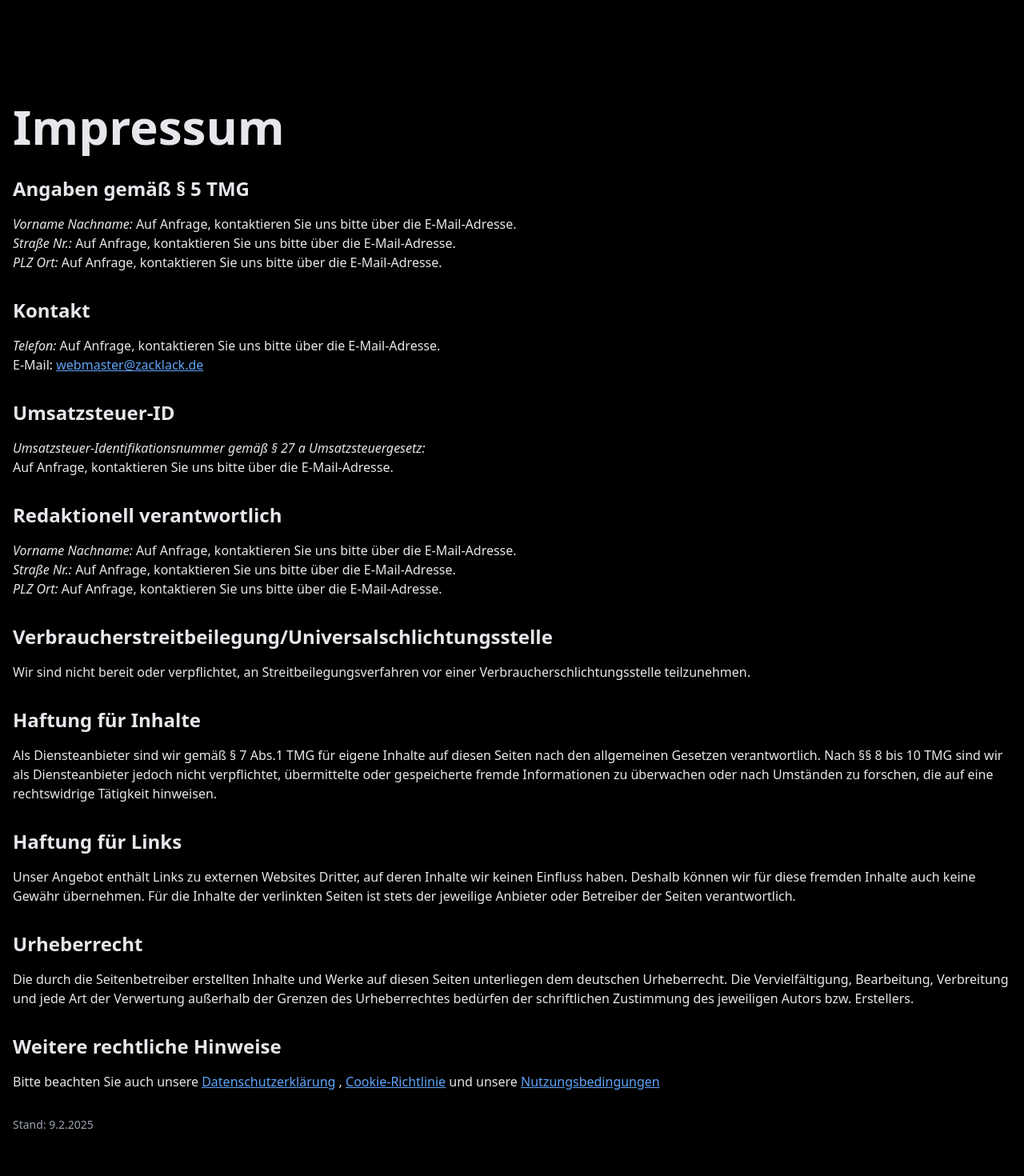
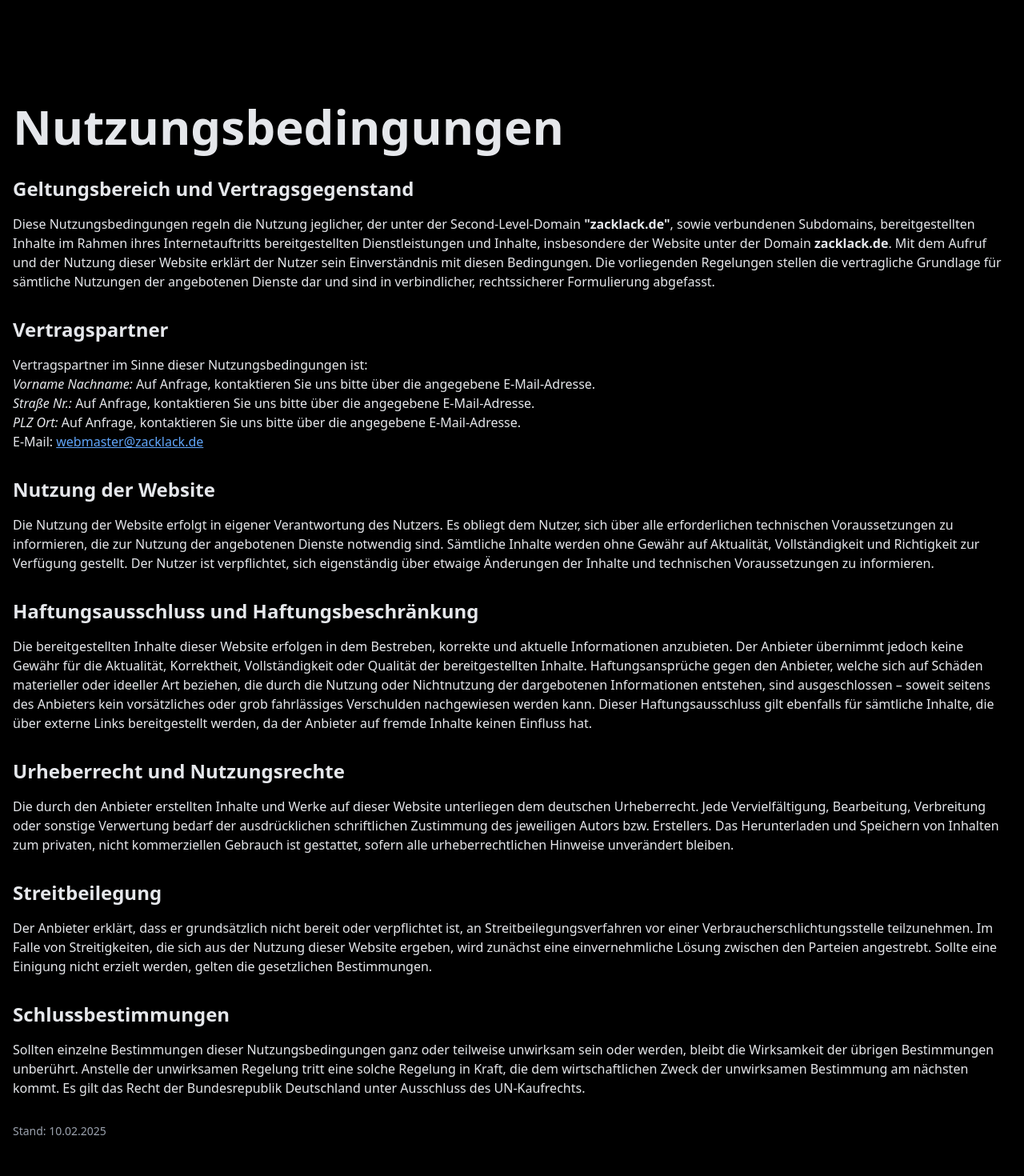
Before and after one commit to Zzackllack/Nutzungsbedingungen, a React (Vite) app: page / in a window 1280 px wide. Shown: the part 720-2190 px from the top of the page at 80% size. Built offline with nearby package versions, Linux system fonts and the light colour scheme.

Commit message:
Updated Policy

```diff
--- a/src/components/Policy.tsx
+++ b/src/components/Policy.tsx
@@ -3,81 +3,53 @@ import React from "react";
 const Policy: React.FC = () => {
     return (
         <section id="policy-details" className="container mx-auto px-4 py-12 text-gray-200">
-            <h1 className="text-6xl font-bold mb-6">Impressum</h1>
+            <h1 className="text-6xl font-bold mb-6">Nutzungsbedingungen</h1>
 
-            <h2 className="text-2xl font-semibold mt-8 mb-4">Angaben gemäß § 5 TMG</h2>
+            <h2 className="text-2xl font-semibold mt-8 mb-4">Geltungsbereich und Vertragsgegenstand</h2>
             <p className="mb-4">
-                <em>Vorname Nachname:</em> Auf Anfrage, kontaktieren Sie uns bitte über die E-Mail-Adresse.
-                <br />
-                <em>Straße Nr.:</em> Auf Anfrage, kontaktieren Sie uns bitte über die E-Mail-Adresse.
-                <br />
-                <em>PLZ Ort:</em> Auf Anfrage, kontaktieren Sie uns bitte über die E-Mail-Adresse.
+                Diese Nutzungsbedingungen regeln die Nutzung jeglicher, der unter der Second-Level-Domain <strong>"zacklack.de"</strong>, sowie verbundenen Subdomains, bereitgestellten Inhalte im Rahmen ihres Internetauftritts bereitgestellten Dienstleistungen und Inhalte, insbesondere der Website unter der Domain <strong>zacklack.de</strong>. Mit dem Aufruf und der Nutzung dieser Website erklärt der Nutzer sein Einverständnis mit diesen Bedingungen. Die vorliegenden Regelungen stellen die vertragliche Grundlage für sämtliche Nutzungen der angebotenen Dienste dar und sind in verbindlicher, rechtssicherer Formulierung abgefasst.
             </p>
 
-            <h2 className="text-2xl font-semibold mt-8 mb-4">Kontakt</h2>
+            <h2 className="text-2xl font-semibold mt-8 mb-4">Vertragspartner</h2>
             <p className="mb-4">
-                <em>Telefon:</em> Auf Anfrage, kontaktieren Sie uns bitte über die E-Mail-Adresse.
+                Vertragspartner im Sinne dieser Nutzungsbedingungen ist:
                 <br />
-                E-Mail:{" "}
-                <a href="mailto:webmaster@zacklack.de" className="text-blue-400 underline">
-                    webmaster@zacklack.de
-                </a>
+                <em>Vorname Nachname:</em> Auf Anfrage, kontaktieren Sie uns bitte über die angegebene E-Mail-Adresse.
+                <br />
+                <em>Straße Nr.:</em> Auf Anfrage, kontaktieren Sie uns bitte über die angegebene E-Mail-Adresse.
+                <br />
+                <em>PLZ Ort:</em> Auf Anfrage, kontaktieren Sie uns bitte über die angegebene E-Mail-Adresse.
+                <br />
+                E-Mail: <a href="mailto:webmaster@zacklack.de" className="text-blue-400 underline"> webmaster@zacklack.de </a>
             </p>
 
-            <h2 className="text-2xl font-semibold mt-8 mb-4">Umsatzsteuer-ID</h2>
+            <h2 className="text-2xl font-semibold mt-8 mb-4">Nutzung der Website</h2>
             <p className="mb-4">
-                <em>Umsatzsteuer-Identifikationsnummer gemäß § 27 a Umsatzsteuergesetz:</em>
-                <br />
-                Auf Anfrage, kontaktieren Sie uns bitte über die E-Mail-Adresse.
+                Die Nutzung der Website erfolgt in eigener Verantwortung des Nutzers. Es obliegt dem Nutzer, sich über alle erforderlichen technischen Voraussetzungen zu informieren, die zur Nutzung der angebotenen Dienste notwendig sind. Sämtliche Inhalte werden ohne Gewähr auf Aktualität, Vollständigkeit und Richtigkeit zur Verfügung gestellt. Der Nutzer ist verpflichtet, sich eigenständig über etwaige Änderungen der Inhalte und technischen Voraussetzungen zu informieren.
             </p>
 
-            <h2 className="text-2xl font-semibold mt-8 mb-4">Redaktionell verantwortlich</h2>
+            <h2 className="text-2xl font-semibold mt-8 mb-4">Haftungsausschluss und Haftungsbeschränkung</h2>
             <p className="mb-4">
-                <em>Vorname Nachname:</em> Auf Anfrage, kontaktieren Sie uns bitte über die E-Mail-Adresse.
-                <br />
-                <em>Straße Nr.:</em> Auf Anfrage, kontaktieren Sie uns bitte über die E-Mail-Adresse.
-                <br />
-                <em>PLZ Ort:</em> Auf Anfrage, kontaktieren Sie uns bitte über die E-Mail-Adresse.
+                Die bereitgestellten Inhalte dieser Website erfolgen in dem Bestreben, korrekte und aktuelle Informationen anzubieten. Der Anbieter übernimmt jedoch keine Gewähr für die Aktualität, Korrektheit, Vollständigkeit oder Qualität der bereitgestellten Inhalte. Haftungsansprüche gegen den Anbieter, welche sich auf Schäden materieller oder ideeller Art beziehen, die durch die Nutzung oder Nichtnutzung der dargebotenen Informationen entstehen, sind ausgeschlossen – soweit seitens des Anbieters kein vorsätzliches oder grob fahrlässiges Verschulden nachgewiesen werden kann. Dieser Haftungsausschluss gilt ebenfalls für sämtliche Inhalte, die über externe Links bereitgestellt werden, da der Anbieter auf fremde Inhalte keinen Einfluss hat.
             </p>
 
-            <h2 className="text-2xl font-semibold mt-8 mb-4">Verbraucherstreitbeilegung/Universalschlichtungsstelle</h2>
+            <h2 className="text-2xl font-semibold mt-8 mb-4">Urheberrecht und Nutzungsrechte</h2>
             <p className="mb-4">
-                Wir sind nicht bereit oder verpflichtet, an Streitbeilegungsverfahren vor einer Verbraucherschlichtungsstelle teilzunehmen.
+                Die durch den Anbieter erstellten Inhalte und Werke auf dieser Website unterliegen dem deutschen Urheberrecht. Jede Vervielfältigung, Bearbeitung, Verbreitung oder sonstige Verwertung bedarf der ausdrücklichen schriftlichen Zustimmung des jeweiligen Autors bzw. Erstellers. Das Herunterladen und Speichern von Inhalten zum privaten, nicht kommerziellen Gebrauch ist gestattet, sofern alle urheberrechtlichen Hinweise unverändert bleiben.
             </p>
 
-            <h2 className="text-2xl font-semibold mt-8 mb-4">Haftung für Inhalte</h2>
+            <h2 className="text-2xl font-semibold mt-8 mb-4">Streitbeilegung</h2>
             <p className="mb-4">
-                Als Diensteanbieter sind wir gemäß § 7 Abs.1 TMG für eigene Inhalte auf diesen Seiten nach den allgemeinen Gesetzen verantwortlich. Nach §§ 8 bis 10 TMG sind wir als Diensteanbieter jedoch nicht verpflichtet, übermittelte oder gespeicherte fremde Informationen zu überwachen oder nach Umständen zu forschen, die auf eine rechtswidrige Tätigkeit hinweisen.
+                Der Anbieter erklärt, dass er grundsätzlich nicht bereit oder verpflichtet ist, an Streitbeilegungsverfahren vor einer Verbraucherschlichtungsstelle teilzunehmen. Im Falle von Streitigkeiten, die sich aus der Nutzung dieser Website ergeben, wird zunächst eine einvernehmliche Lösung zwischen den Parteien angestrebt. Sollte eine Einigung nicht erzielt werden, gelten die gesetzlichen Bestimmungen.
             </p>
 
-            <h2 className="text-2xl font-semibold mt-8 mb-4">Haftung für Links</h2>
+            <h2 className="text-2xl font-semibold mt-8 mb-4">Schlussbestimmungen</h2>
             <p className="mb-4">
-                Unser Angebot enthält Links zu externen Websites Dritter, auf deren Inhalte wir keinen Einfluss haben. Deshalb können wir für diese fremden Inhalte auch keine Gewähr übernehmen. Für die Inhalte der verlinkten Seiten ist stets der jeweilige Anbieter oder Betreiber der Seiten verantwortlich.
-            </p>
-
-            <h2 className="text-2xl font-semibold mt-8 mb-4">Urheberrecht</h2>
-            <p className="mb-4">
-                Die durch die Seitenbetreiber erstellten Inhalte und Werke auf diesen Seiten unterliegen dem deutschen Urheberrecht. Die Vervielfältigung, Bearbeitung, Verbreitung und jede Art der Verwertung außerhalb der Grenzen des Urheberrechtes bedürfen der schriftlichen Zustimmung des jeweiligen Autors bzw. Erstellers.
-            </p>
-
-            <h2 className="text-2xl font-semibold mt-8 mb-4">Weitere rechtliche Hinweise</h2>
-            <p className="mb-4">
-                Bitte beachten Sie auch unsere{" "}
-                <a href="https://zacklack.de/datenschutz" className="text-blue-400 underline">
-                    Datenschutzerklärung
-                </a>{" "}
-                ,{" "}
-                <a href="https://zacklack.de/cookies" className="text-blue-400 underline">
-                    Cookie-Richtlinie
-                </a>{" "}
-                und unsere{" "}
-                <a href="https://zacklack.de/nutzungsbedingungen" className="text-blue-400 underline">
-                    Nutzungsbedingungen
-                </a>
+                Sollten einzelne Bestimmungen dieser Nutzungsbedingungen ganz oder teilweise unwirksam sein oder werden, bleibt die Wirksamkeit der übrigen Bestimmungen unberührt. Anstelle der unwirksamen Regelung tritt eine solche Regelung in Kraft, die dem wirtschaftlichen Zweck der unwirksamen Bestimmung am nächsten kommt. Es gilt das Recht der Bundesrepublik Deutschland unter Ausschluss des UN-Kaufrechts.
             </p>
 
             <p className="mt-8 text-sm text-gray-400">
-                Stand: 9.2.2025
+                Stand: 10.02.2025
             </p>
         </section>
     );
```
